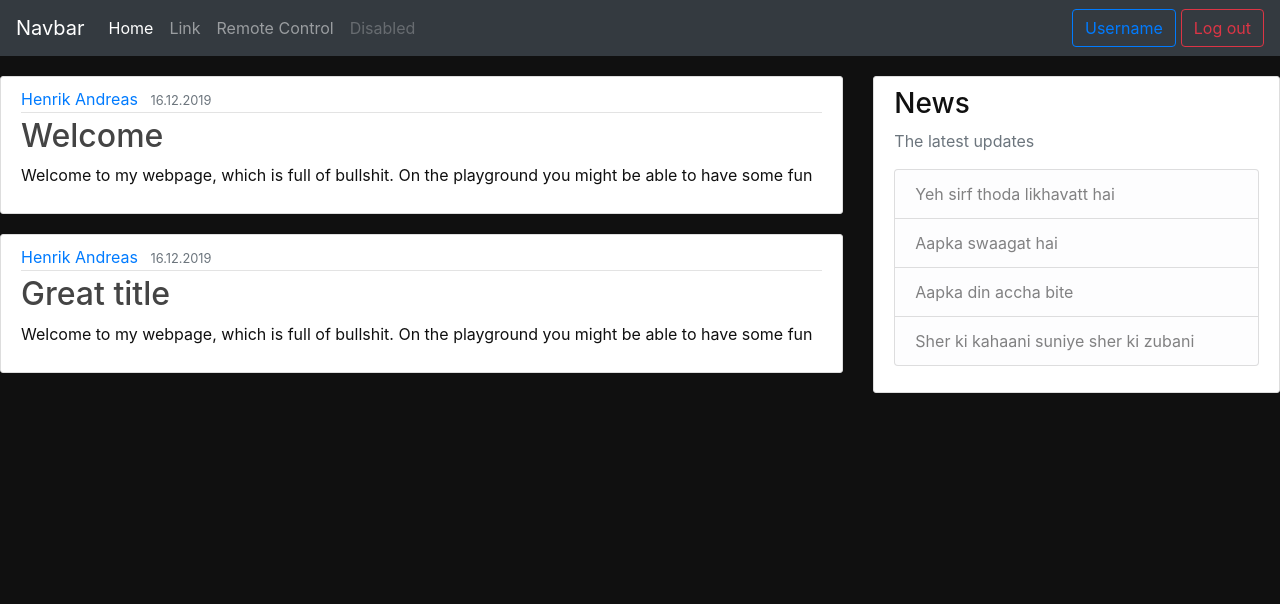
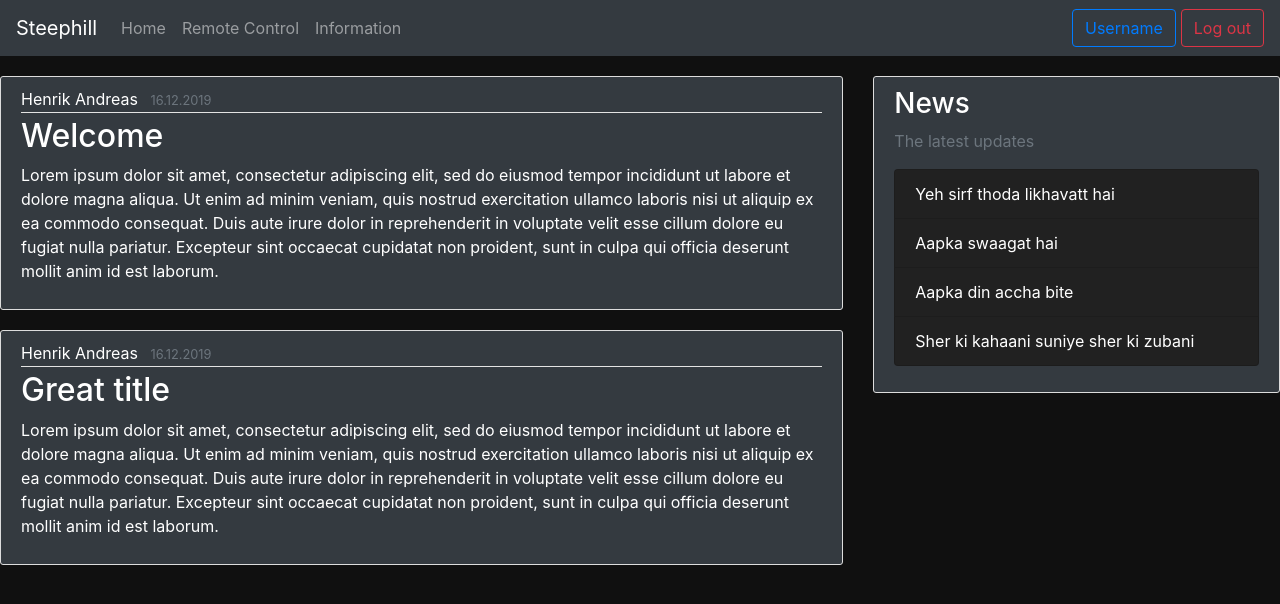
Before and after one commit to HenrikAndreas/flaskServer, a Flask app: page / in a window 1280 px wide. Shown: the top 604 px of the page. Run offline with Flask 2, Linux system fonts and the light colour scheme; some libraries are stand-ins or nearby versions.

Commit message:
Finished home layout

```diff
--- a/website/main.py
+++ b/website/main.py
@@ -6,13 +6,13 @@ posts = [
         'title' : 'Welcome',
         'author' : 'Henrik Andreas',
         'date' : '16.12.2019',
-        'content' : 'Welcome to my webpage, which is full of bullshit. On the playground you might be able to have some fun'
+        'content' : 'Lorem ipsum dolor sit amet, consectetur adipiscing elit, sed do eiusmod tempor incididunt ut labore et dolore magna aliqua. Ut enim ad minim veniam, quis nostrud exercitation ullamco laboris nisi ut aliquip ex ea commodo consequat. Duis aute irure dolor in reprehenderit in voluptate velit esse cillum dolore eu fugiat nulla pariatur. Excepteur sint occaecat cupidatat non proident, sunt in culpa qui officia deserunt mollit anim id est laborum.'
     },
    {
         'title' : 'Great title',
         'author' : 'Henrik Andreas',
         'date' : '16.12.2019',
-        'content' : 'Welcome to my webpage, which is full of bullshit. On the playground you might be able to have some fun'
+        'content' : 'Lorem ipsum dolor sit amet, consectetur adipiscing elit, sed do eiusmod tempor incididunt ut labore et dolore magna aliqua. Ut enim ad minim veniam, quis nostrud exercitation ullamco laboris nisi ut aliquip ex ea commodo consequat. Duis aute irure dolor in reprehenderit in voluptate velit esse cillum dolore eu fugiat nulla pariatur. Excepteur sint occaecat cupidatat non proident, sunt in culpa qui officia deserunt mollit anim id est laborum.'
     }
 
 ]
--- a/website/static/main.css
+++ b/website/static/main.css
@@ -4,10 +4,13 @@ body {
 }
 
 
-
+.list-group-item-light {
+    background: #212121!important;
+    color: #fff!important;
+}
 .content-section {
-    background: #ffffff;
-    color: #101010;
+    background: #343a40;
+    color: #fff;
     padding: 10px 20px;
     border: 1px solid #dddddd;
     border-radius: 3px;
@@ -17,19 +20,22 @@ body {
 .btn {
     margin-left: 5px;
 }
+.author {
+    color: #fff!important;
+}
 
 .article-title {
-    color: #444444;
+    color: #fff;
 }
 
 a.article-title:hover {
-    color: #428bca;
+    color: #007bff;
     text-decoration: none;
 }
 
 .article-content {
     white-space: pre-line;
-    color: #101010;
+    color: #fff;
 }
 
 .article-img {
--- a/website/templates/home.html
+++ b/website/templates/home.html
@@ -5,7 +5,7 @@
 <article class="media content-section">
     <div class="media-body">
       <div class="article-metadata">
-        <a class="mr-2" href="#">{{ post.author }}</a>
+        <a class="mr-2 author" href="#">{{ post.author }}</a>
         <small class="text-muted">{{ post.date }}</small>
       </div>
       <h2><a class="article-title" href="#">{{ post.title }}</a></h2>
--- a/website/templates/layout.html
+++ b/website/templates/layout.html
@@ -13,24 +13,21 @@
 <body>
     <nav class="navbar navbar-expand-lg navbar-dark bg-dark">
 
-        <a class="navbar-brand" href="#">Navbar</a>
+        <a class="navbar-brand" href="#">Steephill</a>
         <button class="navbar-toggler" type="button" data-toggle="collapse" data-target="#navbarSupportedContent" aria-controls="navbarSupportedContent" aria-expanded="false" aria-label="Toggle navigation">
           <span class="navbar-toggler-icon"></span>
         </button>
 
         <div class="collapse navbar-collapse" id="navbarSupportedContent">
           <ul class="navbar-nav mr-auto">
-            <li class="nav-item active">
-              <a class="nav-link" href="#">Home <span class="sr-only">(current)</span></a>
+            <li class="nav-item">
+              <a class="nav-link btn-outline-primary" href="#">Home</a>
             </li>
             <li class="nav-item">
-              <a class="nav-link" href="#">Link</a>
+              <a class="nav-link btn-outline-primary" href="#">Remote Control</a>
             </li>
             <li class="nav-item">
-              <a class="nav-link" href="#">Remote Control</a>
-            </li>
-            <li class="nav-item">
-              <a class="nav-link disabled" href="#">Disabled</a>
+              <a class="nav-link btn-outline-primary" href="#">Information</a>
             </li>
           </ul>
 
```
